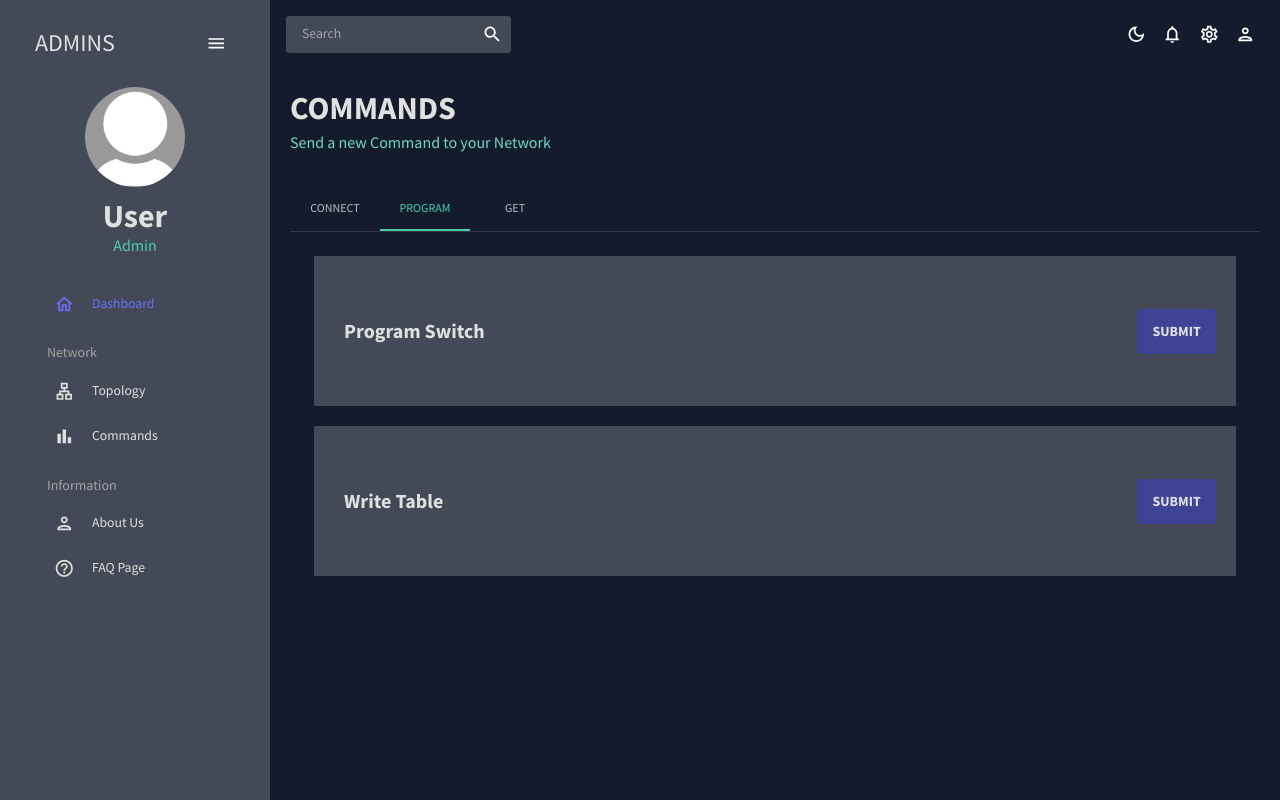
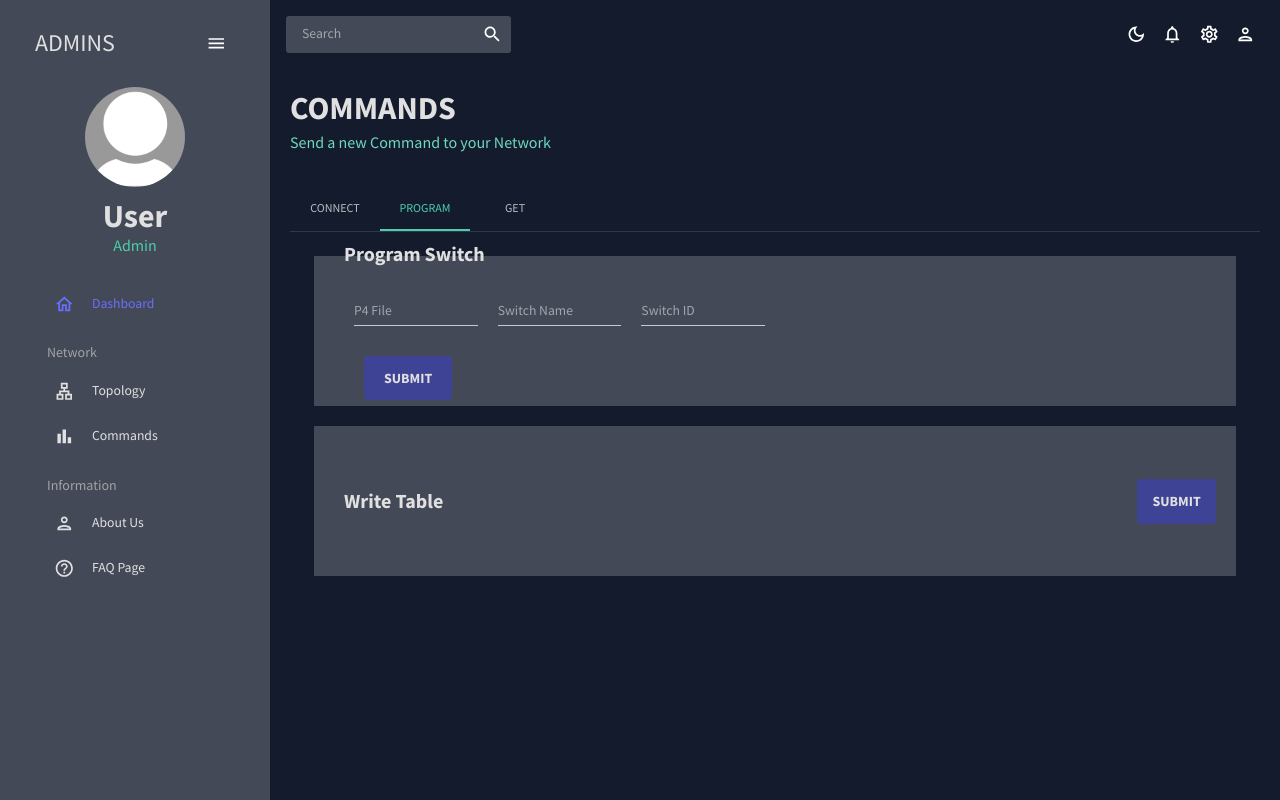
Before and after one commit to detiuaveiro/PECI-05-2022-23, a React (Create React App) app: page /Command in a window 1280 px wide. Both pictures are taken after a click on the tab "PROGRAM". Built offline with nearby package versions, Linux system fonts and the light colour scheme.

Commit message:
command changes

```diff
--- a/src/scenes/commands/index.jsx
+++ b/src/scenes/commands/index.jsx
@@ -51,6 +51,9 @@ const Com = () => {
   const [id, setId] = useState("");
   const [dcName, setDCName] = useState("");
   const [dcId, setDCId] = useState("");
+  const [file, setFile] = useState("");
+  const [progName, setProgName] = useState("");
+  const [progId, setProgId] = useState("");
 
   const handleChange = (event, newValue) => {
     setValue(newValue);
@@ -89,13 +92,13 @@ const Com = () => {
     }
   };
 
-  const disconnect = async () => {
+  const disconnect = async (dcName, dcId) => {
     try {
       const response = await axios.post(
         "http://localhost:80/p4runtime/disconnect",
         {
-          device_name: "s3",
-          device_id: "2",
+          device_name: dcName,
+          device_id: dcId,
         }
       );
       console.log(response.data);
@@ -104,14 +107,14 @@ const Com = () => {
     }
   };
 
-  const programSwitch = async () => {
+  const programSwitch = async (file, progName, progId) => {
     try {
       const response = await axios.post(
         "http://localhost:80/p4runtime/program",
         {
-          p4file: "advanced_tunnel",
-          device_id: "2",
-          device_name: "s3",
+          p4file: file,
+          device_id: progId,
+          device_name: progName,
         }
       );
       console.log(response.data);
@@ -177,7 +180,12 @@ const Com = () => {
                 Connect to Switch
               </Typography>
 
-              <Box sx={{marginTop:"20px"}}width="50%" display="flex" justifyContent="space-between">
+              <Box
+                sx={{ marginTop: "20px" }}
+                width="50%"
+                display="flex"
+                justifyContent="space-between"
+              >
                 <Input
                   value={name}
                   onChange={(e) => setName(e.target.value)}
@@ -228,7 +236,12 @@ const Com = () => {
                 Disconnect Switch
               </Typography>
 
-              <Box sx={{marginTop:"20px"}} width="31%" display="flex" justifyContent="space-between">
+              <Box
+                sx={{ marginTop: "20px" }}
+                width="31%"
+                display="flex"
+                justifyContent="space-between"
+              >
                 <Input
                   value={dcName}
                   onChange={(e) => setDCName(e.target.value)}
@@ -273,7 +286,39 @@ const Com = () => {
             alignItems="center"
             justifyContent="center"
           >
-            <CommandBox title="Program Switch" />
+            <Box width="100%" m="0 30px">
+              <Typography
+                variant="h4"
+                fontWeight="bold"
+                sx={{ color: colors.grey[100] }}
+              >
+                Program Switch
+              </Typography>
+              <Box
+                sx={{ marginTop: "20px" }}
+                width="50%"
+                display="flex"
+                justifyContent="space-between"
+              >
+                <Input
+                  value={file}
+                  onChange={(e) => setFile(e.target.value)}
+                  placeholder="P4 File"
+                  sx={{ margin: "10px" }}
+                />
+                <Input
+                  value={progName}
+                  onChange={(e) => setProgName(e.target.value)}
+                  placeholder="Switch Name"
+                  sx={{ margin: "10px" }}
+                />
+                <Input
+                  value={progId}
+                  onChange={(e) => setProgId(e.target.value)}
+                  placeholder="Switch ID"
+                  sx={{ margin: "10px" }}
+                />
+              </Box>
               <Button
                 sx={{
                   backgroundColor: colors.blueAccent[700],
@@ -283,10 +328,11 @@ const Com = () => {
                   padding: "10px 20px",
                   margin: "20px",
                 }}
-              onClick={() => programSwitch()}
+                onClick={() => programSwitch(file, progName, progId)}
               >
                 Submit
               </Button>
+            </Box>
           </Box>
           <Box
             gridColumn="span 12"
```
Lines whose indentation alone changed are shown as unchanged.
